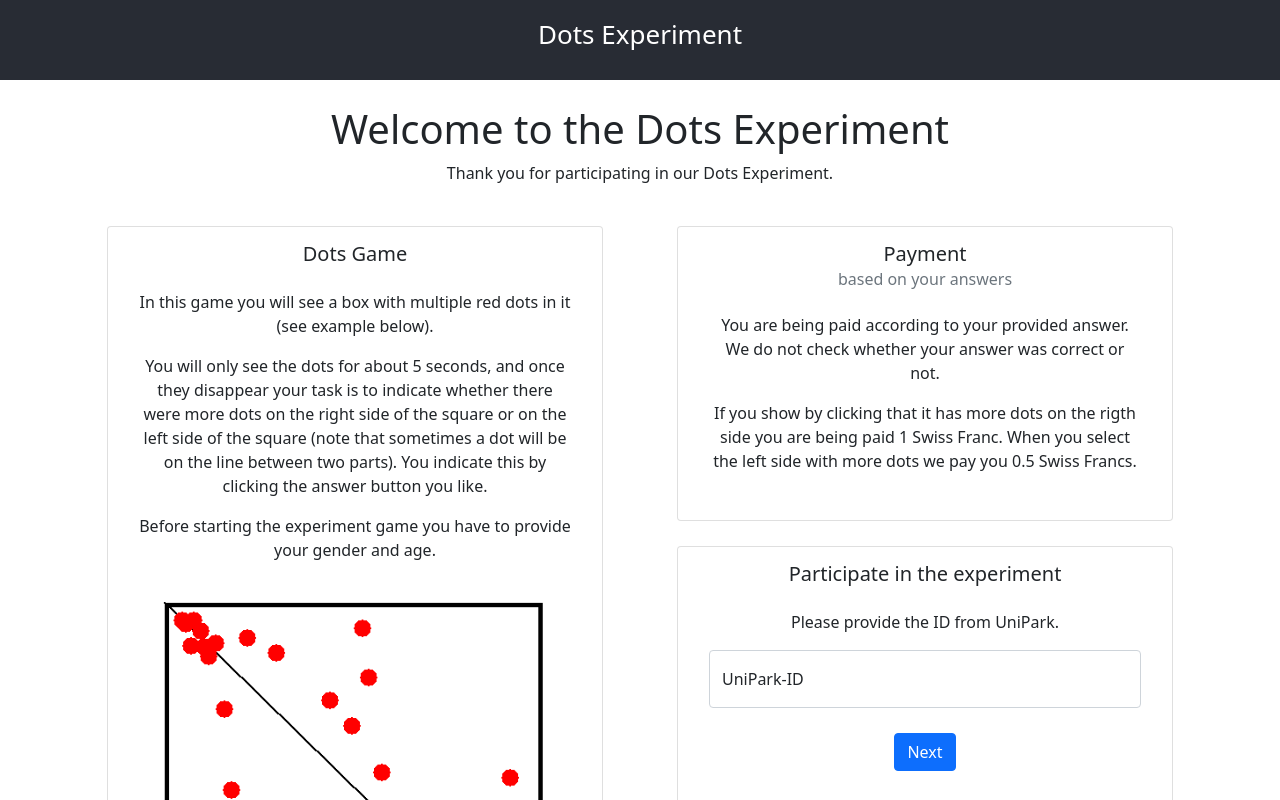
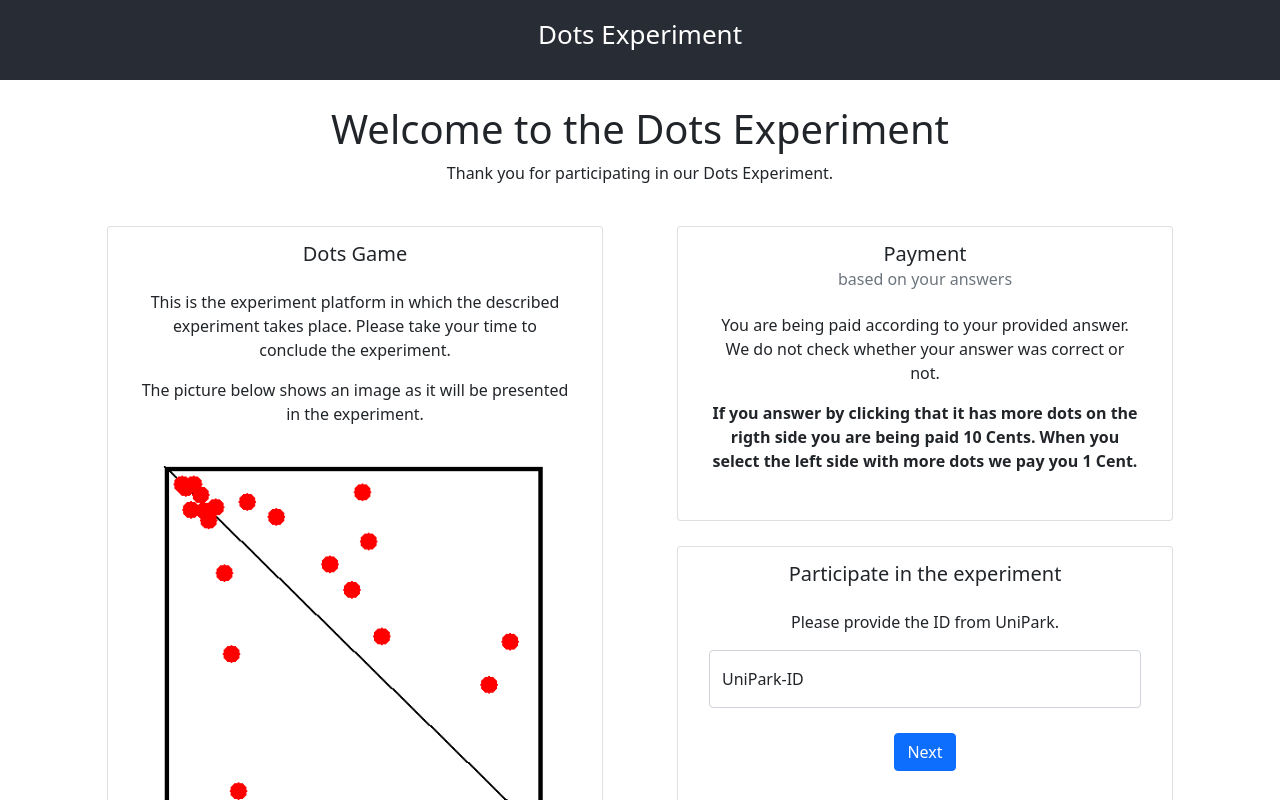
Before and after one commit to muellermike/click-experiment, a React (Create React App) app: page / in a window 1280 px wide. Shown: the top 800 px of the page. Built offline with nearby package versions, Linux system fonts and the light colour scheme.

Commit message:
change text on introduction page

```diff
--- a/src/pages/introduction/Introduction.js
+++ b/src/pages/introduction/Introduction.js
@@ -19,9 +19,8 @@ function Introduction() {
                             <Card>
                                 <Card.Title>Dots Game</Card.Title>
                                 <Card.Body>
-                                    <p>In this game you will see a box with multiple red dots in it (see example below).</p>
-                                    <p>You will only see the dots for about 5 seconds, and once they disappear your task is to indicate whether there were more dots on the right side of the square or on the left side of the square (note that sometimes a dot will be on the line between two parts). You indicate this by clicking the answer button you like.</p>
-                                    <p>Before starting the experiment game you have to provide your gender and age.</p>
+                                    <p>This is the experiment platform in which the described experiment takes place. Please take your time to conclude the experiment.</p>
+                                    <p>The picture below shows an image as it will be presented in the experiment.</p>
                                 </Card.Body>
                                 <div>
                                     <Card.Img variant="bottom" src={exampleImg} />
@@ -34,7 +33,7 @@ function Introduction() {
                                 <Card.Subtitle className="mb-2 text-muted">based on your answers</Card.Subtitle>
                                 <Card.Body>
                                     <p>You are being paid according to your provided answer. We do not check whether your answer was correct or not.</p>
-                                    <p>If you show by clicking that it has more dots on the rigth side you are being paid 1 Swiss Franc. When you select the left side with more dots we pay you 0.5 Swiss Francs.</p>
+                                    <p><b>If you answer by clicking that it has more dots on the rigth side you are being paid 10 Cents. When you select the left side with more dots we pay you 1 Cent.</b></p>
                                 </Card.Body>
                             </Card>
                             <ParticipantIdentifier></ParticipantIdentifier>
```
